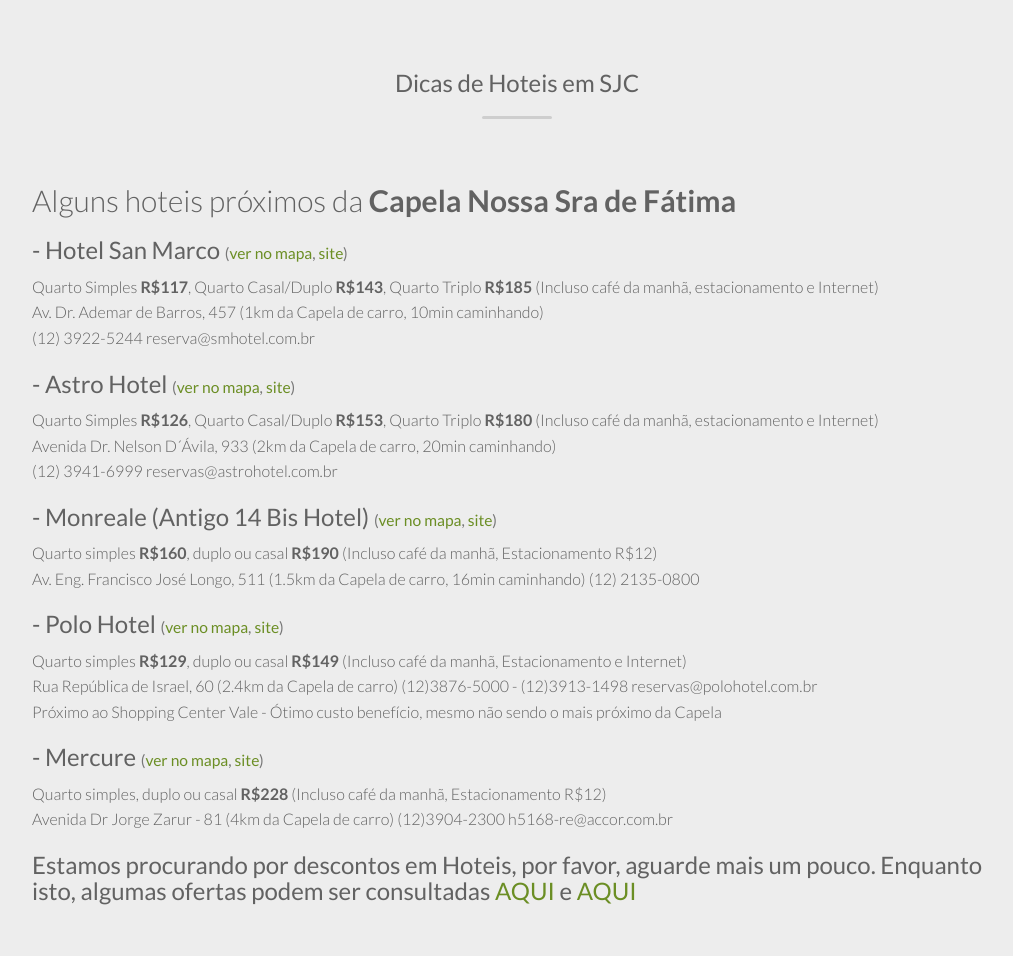
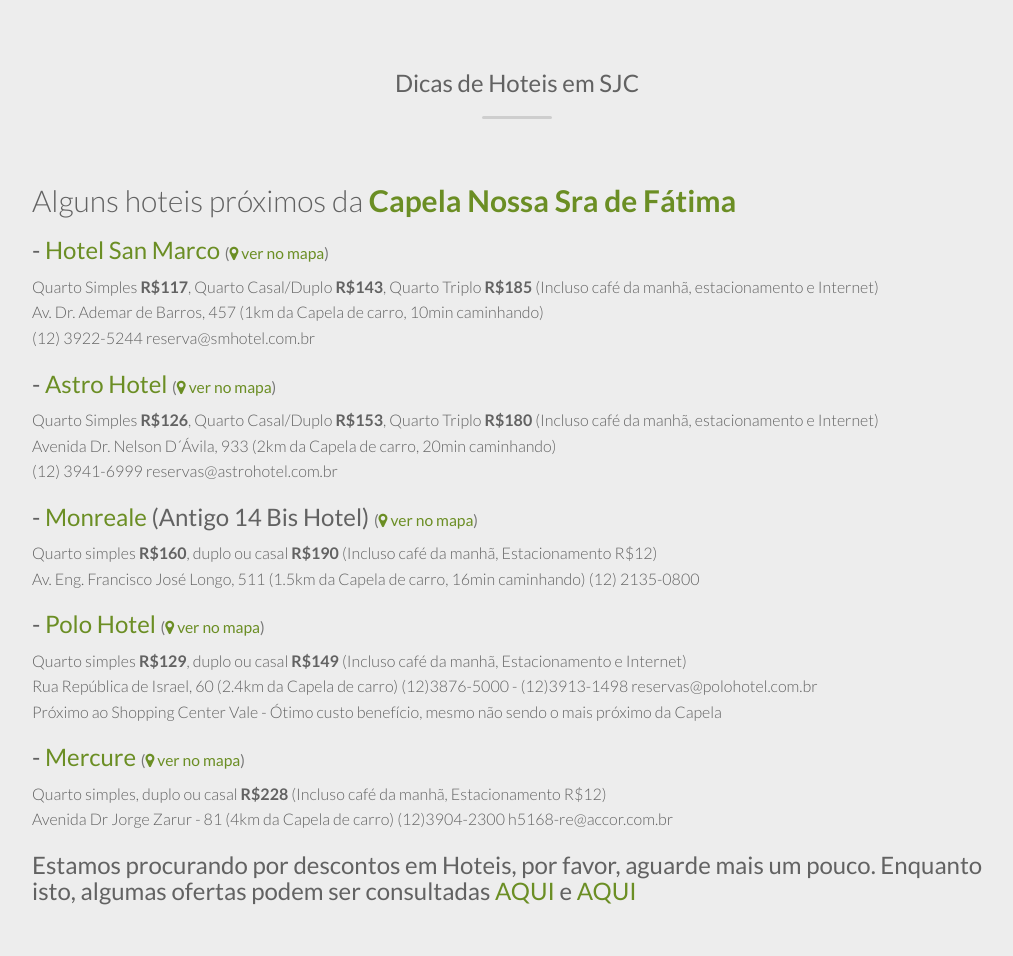
Before and after one commit to huogerac/laneroger.na-inter.net, a Django app: page /dicasdehoteis/ in a window 1280 px wide. Shown: the top 956 px of the page, without its empty margins (123-1136 px from the left). Run offline with Django 3.2, Linux system fonts and the light colour scheme; some libraries are stand-ins or nearby versions.

Commit message:
#UPDATE Melhoria no navegacao entre paginas

```diff
--- a/laneroger/core/templates/core/cerimoniareligiosa.html
+++ b/laneroger/core/templates/core/cerimoniareligiosa.html
@@ -18,7 +18,7 @@
           <h2><strong>Capela Nossa Sra de Fátima</strong></h2>
           <h3>Praça Nossa Sra de Fátima, 2 - Jardim Esplanada</h3>
           <h3>São José dos Campos/SP</h3>
-          <h4><strong><a target="_blank" href="https://www.google.com.br/maps/dir//Par%C3%B3quia+Catedral+S%C3%A3o+Dimas+Igreja+Nossa+Senhora+F%C3%A1tima+-+Pra%C3%A7a+Nossa+Sra.+de+F%C3%A1tima,+2,+S%C3%A3o+Jos%C3%A9+dos+Campos+-+SP,+12242-271/@-23.1932538,-45.9350959,13z/data=!3m1!4b1!4m9!4m8!1m0!1m5!1m1!1s0x94cc4a0c6350b281:0x1c66b19a0af0b0c3!2m2!1d-45.898188!2d-23.193337!3e0?hl=pt">Ver mapa</a></strong>
+          <h4><strong><a target="_blank" href="https://www.google.com.br/maps/dir//Par%C3%B3quia+Catedral+S%C3%A3o+Dimas+Igreja+Nossa+Senhora+F%C3%A1tima+-+Pra%C3%A7a+Nossa+Sra.+de+F%C3%A1tima,+2,+S%C3%A3o+Jos%C3%A9+dos+Campos+-+SP,+12242-271/@-23.1932538,-45.9350959,13z/data=!3m1!4b1!4m9!4m8!1m0!1m5!1m1!1s0x94cc4a0c6350b281:0x1c66b19a0af0b0c3!2m2!1d-45.898188!2d-23.193337!3e0?hl=pt"><i class="fa fa-map-marker"></i> Ver mapa</a></strong>
           </h4>
           <p><br/></p>
         </div>
@@ -40,6 +40,7 @@
             <p><br/></p>
             <p>
               <a class="btn btn-default btn-lg" href="{% url 'core.showhome' %}">Ir para página principal</a>
+              <a class="btn btn-warning btn-lg" href="{% url 'core.dicasdehoteis' %}">Dicas de hoteis</a>
             </p>
           </center>
         </div>
--- a/laneroger/core/templates/core/dicasdehoteis.html
+++ b/laneroger/core/templates/core/dicasdehoteis.html
@@ -15,11 +15,10 @@
       </div>
       <div class="row">
         <div class="col-xs-12">
-          <h2>Alguns hoteis próximos da <strong>Capela Nossa Sra de Fátima</strong></h2>
-          <h3>- Hotel San Marco
+          <h2>Alguns hoteis próximos da <strong><a href="{% url 'core.cerimoniareligiosa' %}">Capela Nossa Sra de Fátima</a></strong></h2>
+          <h3>- <a target="_blank" href="http://smhotel.com.br/news.asp?ID=3"> Hotel San Marco</a>
             <small>
-            (<a target="_blank" href="https://www.google.com/maps/dir/Pra%C3%A7a+Ns.+de+F%C3%A1tima,+2+-+Jardim+Nova+America,+SP,+12242-271,+Brasil/Av.+Dr.+Ademar+de+Barros,+457+-+Jardim+Sao+Dimas,+S%C3%A3o+Jos%C3%A9+dos+Campos+-+SP,+12245-010,+Brasil/@-23.1940653,-45.8966234,17z/data=!3m1!4b1!4m13!4m12!1m5!1m1!1s0x94cc4a0c0d66f931:0x28240b134d3269db!2m2!1d-45.8986514!2d-23.1931264!1m5!1m1!1s0x94cc4a6c59191f67:0xa93736363bed8787!2m2!1d-45.8910847!2d-23.1960518?hl=pt-BR">ver no mapa</a>,
-            <a target="_blank" href="http://smhotel.com.br/news.asp?ID=3"> site</a>)
+            (<a target="_blank" href="https://www.google.com/maps/dir/Pra%C3%A7a+Ns.+de+F%C3%A1tima,+2+-+Jardim+Nova+America,+SP,+12242-271,+Brasil/Av.+Dr.+Ademar+de+Barros,+457+-+Jardim+Sao+Dimas,+S%C3%A3o+Jos%C3%A9+dos+Campos+-+SP,+12245-010,+Brasil/@-23.1940653,-45.8966234,17z/data=!3m1!4b1!4m13!4m12!1m5!1m1!1s0x94cc4a0c0d66f931:0x28240b134d3269db!2m2!1d-45.8986514!2d-23.1931264!1m5!1m1!1s0x94cc4a6c59191f67:0xa93736363bed8787!2m2!1d-45.8910847!2d-23.1960518?hl=pt-BR"><i class="fa fa-map-marker"></i> ver no mapa</a>)
             </small>
           </h3>
           <p>
@@ -29,10 +28,9 @@
             (12) 3922-5244 reserva@smhotel.com.br
           </p>
 
-          <h3>- Astro Hotel
+          <h3>- <a target="_blank" href="http://www.astrohotel.com.br/"> Astro Hotel</a>
             <small>
-            (<a target="_blank" href="https://www.google.com.br/maps/place/Astro+Hotel/@-23.2025083,-45.9024369,15z/data=!4m12!1m9!2m8!1shotel!3m6!1shotel!2sPar%C3%B3quia+Catedral+S%C3%A3o+Dimas+Igreja+Nossa+Senhora+F%C3%A1tima+-+Pra%C3%A7a+Nossa+Sra.+de+F%C3%A1tima,+2,+S%C3%A3o+Jos%C3%A9+dos+Campos+-+SP,+12242-271!3s0x94cc4a0c6350b281:0x1c66b19a0af0b0c3!4m2!1d-45.898188!2d-23.193337!3m1!1s0x0000000000000000:0xd556345b1d494c6f?hl=pt">ver no mapa</a>,
-            <a target="_blank" href="http://www.astrohotel.com.br/"> site</a>)
+            (<a target="_blank" href="https://www.google.com.br/maps/place/Astro+Hotel/@-23.2025083,-45.9024369,15z/data=!4m12!1m9!2m8!1shotel!3m6!1shotel!2sPar%C3%B3quia+Catedral+S%C3%A3o+Dimas+Igreja+Nossa+Senhora+F%C3%A1tima+-+Pra%C3%A7a+Nossa+Sra.+de+F%C3%A1tima,+2,+S%C3%A3o+Jos%C3%A9+dos+Campos+-+SP,+12242-271!3s0x94cc4a0c6350b281:0x1c66b19a0af0b0c3!4m2!1d-45.898188!2d-23.193337!3m1!1s0x0000000000000000:0xd556345b1d494c6f?hl=pt"><i class="fa fa-map-marker"></i> ver no mapa</a>)
             </small>
           </h3>
           <p>
@@ -41,10 +39,9 @@
             Avenida Dr. Nelson D´Ávila, 933 (2km da Capela de carro, 20min caminhando) <br/>
             (12) 3941-6999 reservas@astrohotel.com.br
           </p>
-          <h3>- Monreale (Antigo 14 Bis Hotel)
+          <h3>- <a target="_blank" href="http://www.monrealehotels.com/hotel-2015/monreale-hotel-sjcampos.html"> Monreale</a> (Antigo 14 Bis Hotel)
             <small>
-            (<a target="_blank" href="https://www.google.com.br/maps/place/14+Bis+Hotel/@-23.2025083,-45.9024369,15z/data=!4m12!1m9!2m8!1shotel!3m6!1shotel!2sPar%C3%B3quia+Catedral+S%C3%A3o+Dimas+Igreja+Nossa+Senhora+F%C3%A1tima+-+Pra%C3%A7a+Nossa+Sra.+de+F%C3%A1tima,+2,+S%C3%A3o+Jos%C3%A9+dos+Campos+-+SP,+12242-271!3s0x94cc4a0c6350b281:0x1c66b19a0af0b0c3!4m2!1d-45.898188!2d-23.193337!3m1!1s0x94cc4a6b8b16750d:0x13bbe061877a92de?hl=pt">ver no mapa</a>,
-            <a target="_blank" href="http://www.monrealehotels.com/hotel-2015/monreale-hotel-sjcampos.html"> site</a>)
+            (<a target="_blank" href="https://www.google.com.br/maps/place/14+Bis+Hotel/@-23.2025083,-45.9024369,15z/data=!4m12!1m9!2m8!1shotel!3m6!1shotel!2sPar%C3%B3quia+Catedral+S%C3%A3o+Dimas+Igreja+Nossa+Senhora+F%C3%A1tima+-+Pra%C3%A7a+Nossa+Sra.+de+F%C3%A1tima,+2,+S%C3%A3o+Jos%C3%A9+dos+Campos+-+SP,+12242-271!3s0x94cc4a0c6350b281:0x1c66b19a0af0b0c3!4m2!1d-45.898188!2d-23.193337!3m1!1s0x94cc4a6b8b16750d:0x13bbe061877a92de?hl=pt"><i class="fa fa-map-marker"></i> ver no mapa</a>)
             </small>
           </h3>
           <p>
@@ -52,10 +49,9 @@
             Av. Eng. Francisco José Longo, 511 (1.5km da Capela de carro, 16min caminhando) (12) 2135-0800</p>
 
 
-          <h3>- Polo Hotel
+          <h3>- <a target="_blank" href="http://www.polohotel.com.br/"> Polo Hotel</a>
             <small>
-            (<a target="_blank" href="https://www.google.com.br/maps/place/POLO+HOTEL/@-23.2025083,-45.9024369,15z/data=!4m12!1m9!2m8!1shotel!3m6!1shotel!2sPar%C3%B3quia+Catedral+S%C3%A3o+Dimas+Igreja+Nossa+Senhora+F%C3%A1tima+-+Pra%C3%A7a+Nossa+Sra.+de+F%C3%A1tima,+2,+S%C3%A3o+Jos%C3%A9+dos+Campos+-+SP,+12242-271!3s0x94cc4a0c6350b281:0x1c66b19a0af0b0c3!4m2!1d-45.898188!2d-23.193337!3m1!1s0x0000000000000000:0x08ad283bb8aafd7c?hl=pt">ver no mapa</a>,
-            <a target="_blank" href="http://www.polohotel.com.br/"> site</a>)
+            (<a target="_blank" href="https://www.google.com.br/maps/place/POLO+HOTEL/@-23.2025083,-45.9024369,15z/data=!4m12!1m9!2m8!1shotel!3m6!1shotel!2sPar%C3%B3quia+Catedral+S%C3%A3o+Dimas+Igreja+Nossa+Senhora+F%C3%A1tima+-+Pra%C3%A7a+Nossa+Sra.+de+F%C3%A1tima,+2,+S%C3%A3o+Jos%C3%A9+dos+Campos+-+SP,+12242-271!3s0x94cc4a0c6350b281:0x1c66b19a0af0b0c3!4m2!1d-45.898188!2d-23.193337!3m1!1s0x0000000000000000:0x08ad283bb8aafd7c?hl=pt"><i class="fa fa-map-marker"></i> ver no mapa</a>)
             </small>
           </h3>
           <p>
@@ -65,10 +61,9 @@
           </p>
 
 
-          <h3>- Mercure
+          <h3>- <a target="_blank" href="http://www.accorhotels.com/gb/hotel-5168-mercure-sao-jose-dos-campos-hotel/index.shtml"> Mercure</a>
             <small>
-            (<a target="_blank" href="https://www.google.com.br/maps/place/Mercure+Sao+Jose+dos+Campos+Hotel/@-23.2025083,-45.9024369,15z/data=!4m12!1m9!2m8!1shotel!3m6!1shotel!2sPar%C3%B3quia+Catedral+S%C3%A3o+Dimas+Igreja+Nossa+Senhora+F%C3%A1tima+-+Pra%C3%A7a+Nossa+Sra.+de+F%C3%A1tima,+2,+S%C3%A3o+Jos%C3%A9+dos+Campos+-+SP,+12242-271!3s0x94cc4a0c6350b281:0x1c66b19a0af0b0c3!4m2!1d-45.898188!2d-23.193337!3m1!1s0x0000000000000000:0x96bc968352c2c899?hl=pt">ver no mapa</a>,
-            <a target="_blank" href="http://www.accorhotels.com/gb/hotel-5168-mercure-sao-jose-dos-campos-hotel/index.shtml"> site</a>)
+            (<a target="_blank" href="https://www.google.com.br/maps/place/Mercure+Sao+Jose+dos+Campos+Hotel/@-23.2025083,-45.9024369,15z/data=!4m12!1m9!2m8!1shotel!3m6!1shotel!2sPar%C3%B3quia+Catedral+S%C3%A3o+Dimas+Igreja+Nossa+Senhora+F%C3%A1tima+-+Pra%C3%A7a+Nossa+Sra.+de+F%C3%A1tima,+2,+S%C3%A3o+Jos%C3%A9+dos+Campos+-+SP,+12242-271!3s0x94cc4a0c6350b281:0x1c66b19a0af0b0c3!4m2!1d-45.898188!2d-23.193337!3m1!1s0x0000000000000000:0x96bc968352c2c899?hl=pt"><i class="fa fa-map-marker"></i> ver no mapa</a>)
             </small>
           </h3>
           <p>
```
